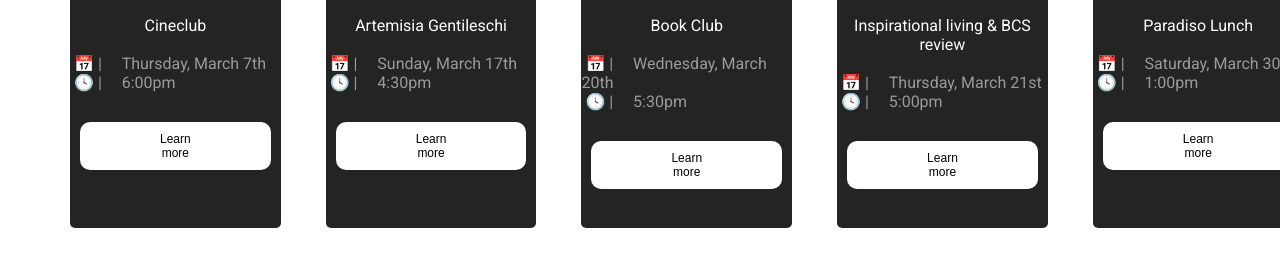
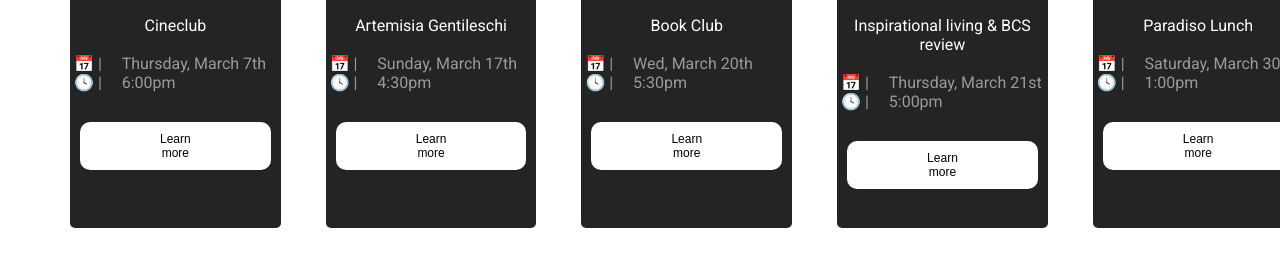
Before and after one commit to LeoStilli/LeoStilli.github.io, a plain HTML site: page index.html in a window 1280 px wide. Shown: the part 1466-1724 px from the top of the page. Drawn offline with Linux system fonts and the light colour scheme.

Commit message:
Update index.html

```diff
--- a/index.html
+++ b/index.html
@@ -109,7 +109,7 @@
             </p>
             <br />
             <div class="event-time">
-              &nbsp📅 |&nbsp&nbsp&nbsp&nbsp&nbspWednesday, March 20th
+              &nbsp📅 |&nbsp&nbsp&nbsp&nbsp&nbspWed, March 20th
                 <br />
               &nbsp🕓 |&nbsp&nbsp&nbsp&nbsp&nbsp5:30pm
               </span
```
